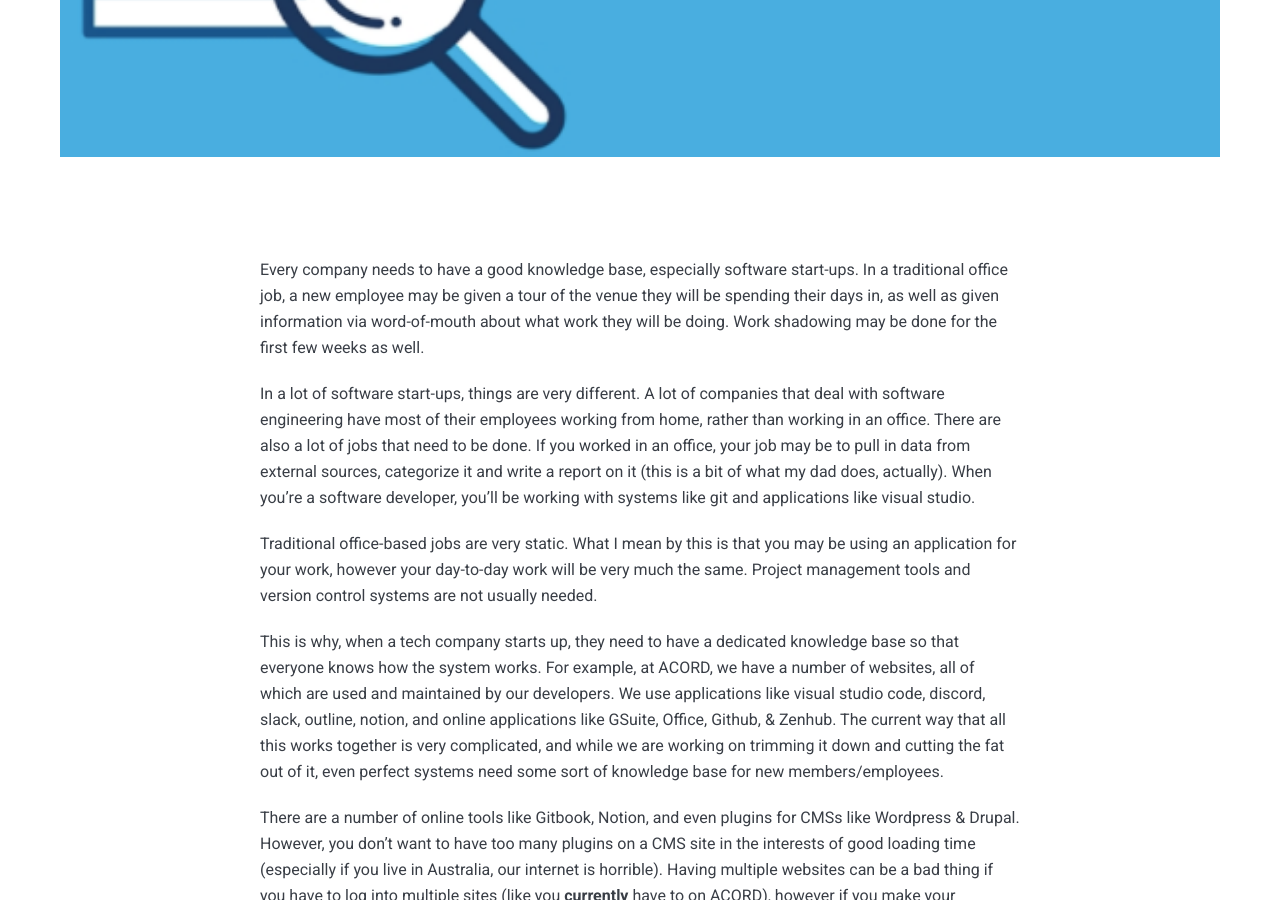
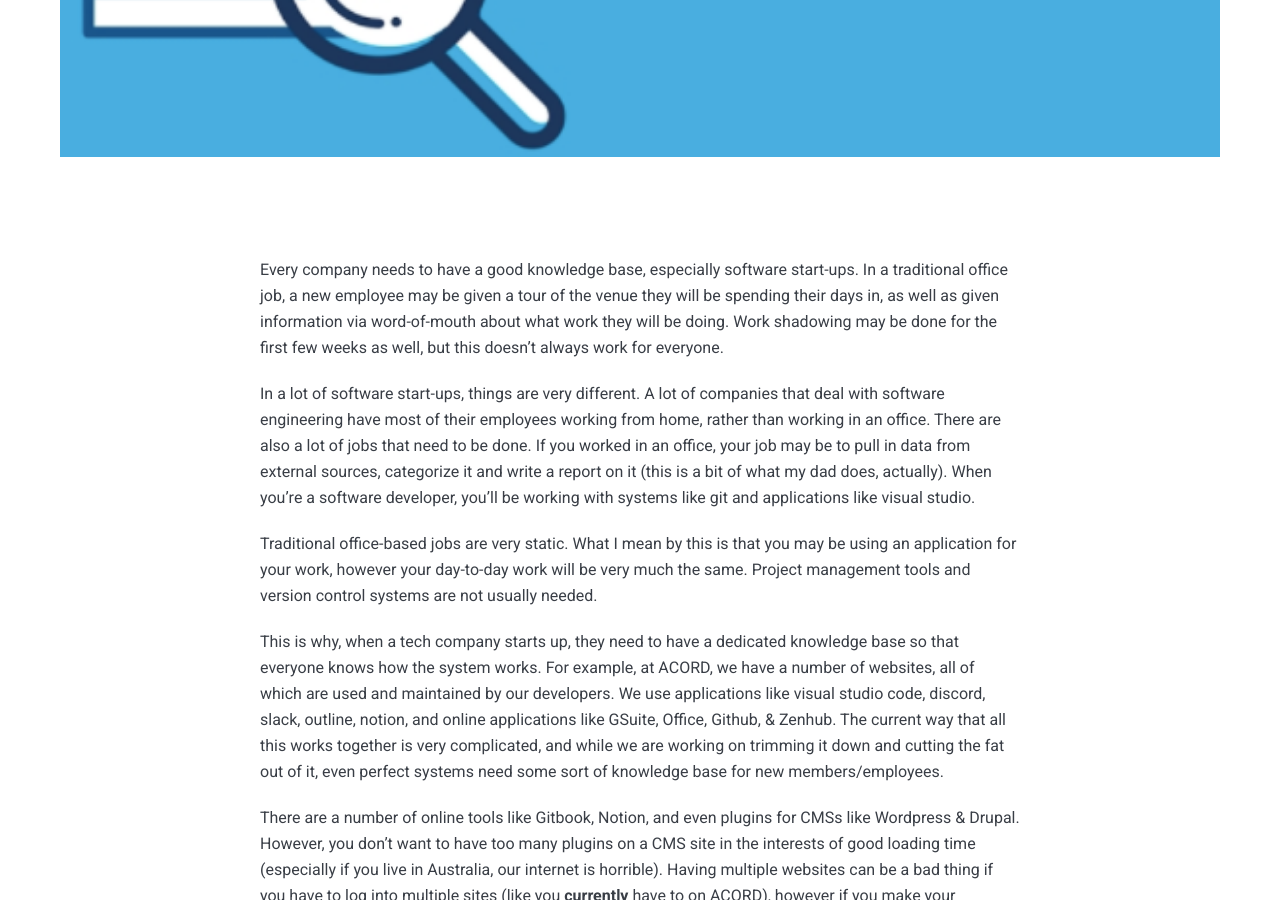
Before and after one commit to Gizmotronn/acord-robotics.github11, a Jekyll site: the page built from _posts/2018-07-17-time-to-givegifts-to-everyone.markdown, in a window 1280 px wide and 900 px high, scrolled down 886 px. Built offline with Jekyll 4.4.1, drawn with Linux system fonts in a browser that asks for light colours; nearby versions of some CDN libraries; a script that is not in the unit is left out; comment, search, counter and statistics services are not loaded.

Commit message:
Update 2018-07-17-time-to-givegifts-to-everyone.markdown

```diff
--- a/_posts/2018-07-17-time-to-givegifts-to-everyone.markdown
+++ b/_posts/2018-07-17-time-to-givegifts-to-everyone.markdown
@@ -9,7 +9,7 @@ published: true
 
 {% include jointcomments.html %}
 
-Every company needs to have a good knowledge base, especially software start-ups. In a traditional office job, a new employee may be given a tour of the venue they will be spending their days in, as well as given information via word-of-mouth about what work they will be doing. Work shadowing may be done for the first few weeks as well.
+Every company needs to have a good knowledge base, especially software start-ups. In a traditional office job, a new employee may be given a tour of the venue they will be spending their days in, as well as given information via word-of-mouth about what work they will be doing. Work shadowing may be done for the first few weeks as well, but this doesn't always work for everyone.
 
 In a lot of software start-ups, things are very different. A lot of companies that deal with software engineering have most of their employees working from home, rather than working in an office. There are also a lot of jobs that need to be done. If you worked in an office, your job may be to pull in data from external sources, categorize it and write a report on it (this is a bit of what my dad does, actually). When you're a software developer, you'll be working with systems like git and applications like visual studio.
 
```
